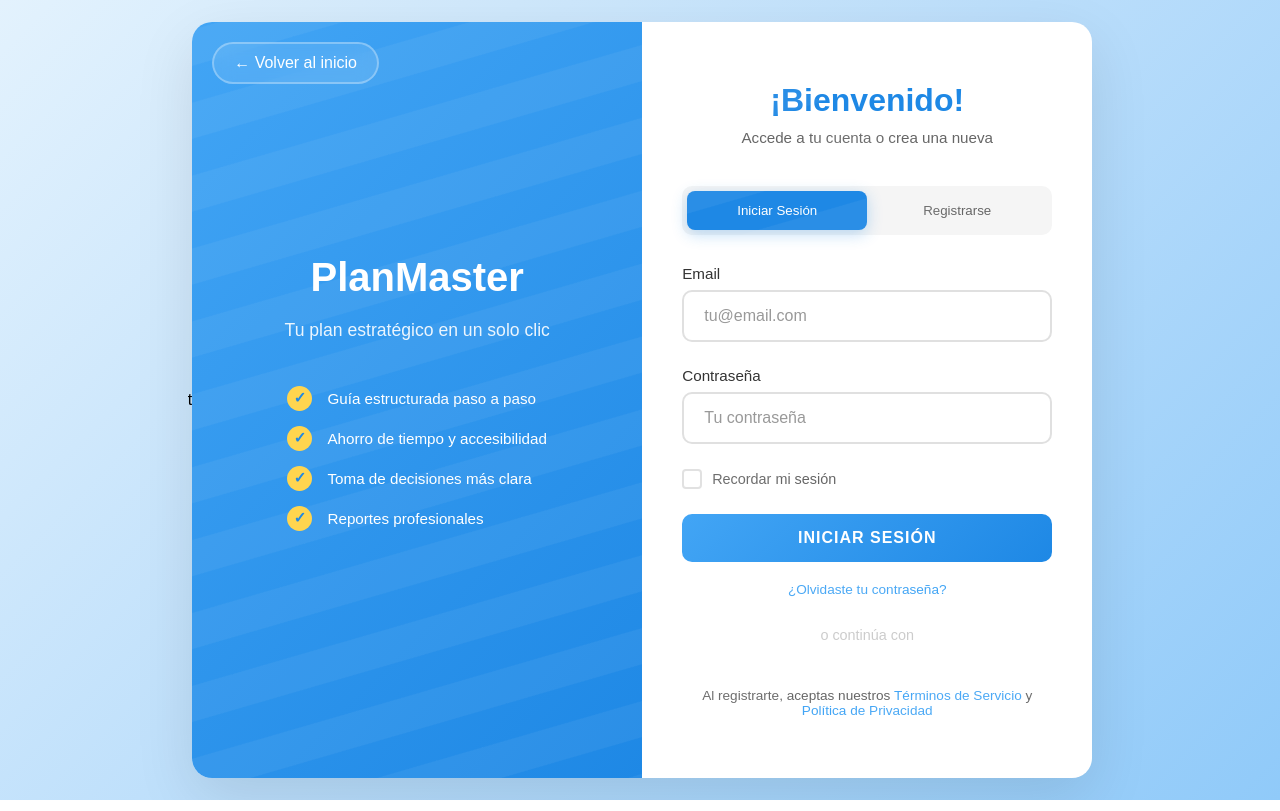
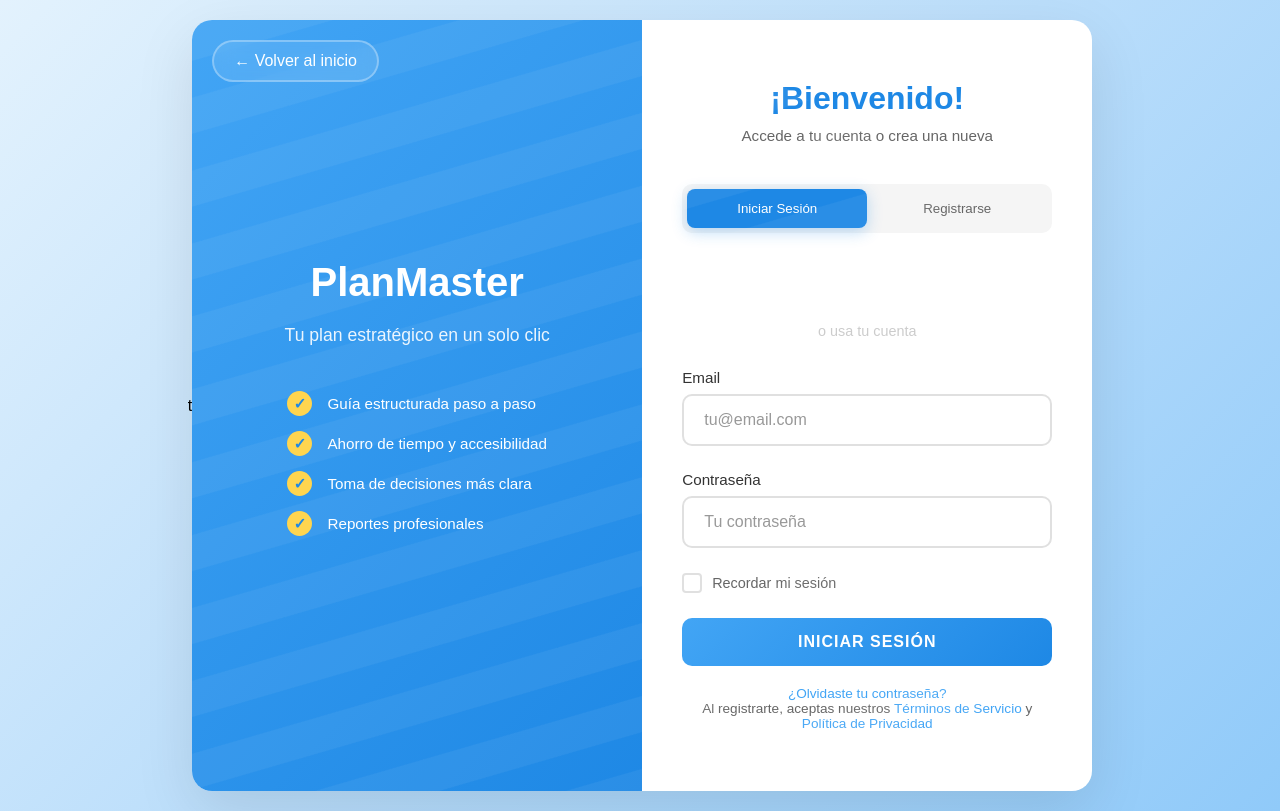
Before and after one commit to UPT-FAING-EPIS/PlanMaster, a PHP site: page /Views/Auth/login.php in a window 1280 px wide. Run offline with PHP 8.4, Linux system fonts and the light colour scheme; some libraries are stand-ins or nearby versions.

Commit message:
glogloglo

```diff
--- a/Publics/css/styles_login.css
+++ b/Publics/css/styles_login.css
@@ -308,7 +308,8 @@ body {
 
 /* Mostrar el botón automático de Google */
 .g_id_signin {
-    margin-bottom: 15px !important;
+    margin-bottom: 20px !important;
+    margin-top: 10px !important;
     display: block !important;
     width: 100% !important;
 }
--- a/Views/Auth/login.php
+++ b/Views/Auth/login.php
@@ -70,6 +70,19 @@ if (AuthController::isLoggedIn()) {
                 <button class="tab-button" data-tab="register-content">Registrarse</button>
             </div>
 
+            <!-- Google Login (Primero) -->
+            <div id="g_id_onload"
+                 data-client_id="123656077365-r7upne95qtnee2qqmjli12cgeb7jomjm.apps.googleusercontent.com"
+                 data-callback="handleCredentialResponse">
+            </div>
+            <div class="g_id_signin" data-type="standard"></div>
+
+            <!-- Separador -->
+            <div class="text-center" style="margin: 30px 0; color: #ccc; position: relative;">
+                <span style="background: white; padding: 0 20px; font-size: 0.9rem;">o usa tu cuenta</span>
+                <div style="position: absolute; top: 50%; left: 0; right: 0; height: 1px; background: #e0e0e0; z-index: -1;"></div>
+            </div>
+
             <!-- Contenido de Login -->
             <div id="login-content" class="form-content active">
                 <form id="loginForm" method="POST" action="../../Controllers/AuthController.php?action=login">
@@ -111,7 +124,7 @@ if (AuthController::isLoggedIn()) {
                     </div>
 
                     <div class="form-group">
-                        <label for="register-email" class="form-label">Email</label>
+                        <label for="register-email" class="form-label">Email (falso)</label>
                         <input type="email" id="register-email" name="email" class="form-input"
                                placeholder="tu@email.com" required>
                     </div>
@@ -130,20 +143,7 @@ if (AuthController::isLoggedIn()) {
 
                     <button type="submit" class="btn btn-primary">Crear Cuenta</button>
                 </form>
-            </div>
-
-            <!-- Separador -->
-            <div class="text-center" style="margin: 30px 0; color: #ccc; position: relative;">
-                <span style="background: white; padding: 0 20px; font-size: 0.9rem;">o continúa con</span>
-                <div style="position: absolute; top: 50%; left: 0; right: 0; height: 1px; background: #e0e0e0; z-index: -1;"></div>
-            </div>
-
-    <!-- Google Login (Real) -->
-    <div id="g_id_onload"
-         data-client_id="123656077365-r7upne95qtnee2qqmjli12cgeb7jomjm.apps.googleusercontent.com"
-         data-callback="handleCredentialResponse">
-    </div>
-    <div class="g_id_signin" data-type="standard"></div>            <div class="text-center text-small">
+            </div>            <div class="text-center text-small">
                 <p>Al registrarte, aceptas nuestros
                    <a href="#" class="link">Términos de Servicio</a> y
                    <a href="#" class="link">Política de Privacidad</a>
@@ -162,13 +162,6 @@ if (AuthController::isLoggedIn()) {
         // Función para manejar la respuesta de Google
         function handleCredentialResponse(response) {
             console.log('Token de Google recibido:', response.credential);
-
-            // Mostrar loading
-            const googleBtn = document.getElementById('googleLogin');
-            if (googleBtn) {
-                googleBtn.innerHTML = '⏳ Iniciando sesión con Google...';
-                googleBtn.disabled = true;
-            }
 
             // Enviar el token al servidor
             fetch('../../Controllers/AuthController.php?action=google_login', {
@@ -189,39 +182,11 @@ if (AuthController::isLoggedIn()) {
                 } else {
                     console.error('Error en login:', data.message);
                     alert('Error al iniciar sesión con Google: ' + data.message);
-
-                    // Restaurar botón
-                    if (googleBtn) {
-                        googleBtn.innerHTML = `
-                            <svg class="google-icon" viewBox="0 0 24 24">
-                                <path fill="#4285F4" d="M22.56 12.25c0-.78-.07-1.53-.2-2.25H12v4.26h5.92c-.26 1.37-1.04 2.53-2.21 3.31v2.77h3.57c2.08-1.92 3.28-4.74 3.28-8.09z"/>
-                                <path fill="#34A853" d="M12 23c2.97 0 5.46-.98 7.28-2.66l-3.57-2.77c-.98.66-2.23 1.06-3.71 1.06-2.86 0-5.29-1.93-6.16-4.53H2.18v2.84C3.99 20.53 7.7 23 12 23z"/>
-                                <path fill="#FBBC05" d="M5.84 14.09c-.22-.66-.35-1.36-.35-2.09s.13-1.43.35-2.09V7.07H2.18C1.43 8.55 1 10.22 1 12s.43 3.45 1.18 4.93l2.85-2.22.81-.62z"/>
-                                <path fill="#EA4335" d="M12 5.38c1.62 0 3.06.56 4.21 1.64l3.15-3.15C17.45 2.09 14.97 1 12 1 7.7 1 3.99 3.47 2.18 7.07l3.66 2.84c.87-2.6 3.3-4.53 6.16-4.53z"/>
-                            </svg>
-                            Continuar con Google
-                        `;
-                        googleBtn.disabled = false;
-                    }
                 }
             })
             .catch(error => {
                 console.error('Error de red:', error);
                 alert('Error de conexión. Por favor intenta de nuevo.');
-
-                // Restaurar botón
-                if (googleBtn) {
-                    googleBtn.innerHTML = `
-                        <svg class="google-icon" viewBox="0 0 24 24">
-                            <path fill="#4285F4" d="M22.56 12.25c0-.78-.07-1.53-.2-2.25H12v4.26h5.92c-.26 1.37-1.04 2.53-2.21 3.31v2.77h3.57c2.08-1.92 3.28-4.74 3.28-8.09z"/>
-                            <path fill="#34A853" d="M12 23c2.97 0 5.46-.98 7.28-2.66l-3.57-2.77c-.98.66-2.23 1.06-3.71 1.06-2.86 0-5.29-1.93-6.16-4.53H2.18v2.84C3.99 20.53 7.7 23 12 23z"/>
-                            <path fill="#FBBC05" d="M5.84 14.09c-.22-.66-.35-1.36-.35-2.09s.13-1.43.35-2.09V7.07H2.18C1.43 8.55 1 10.22 1 12s.43 3.45 1.18 4.93l2.85-2.22.81-.62z"/>
-                            <path fill="#EA4335" d="M12 5.38c1.62 0 3.06.56 4.21 1.64l3.15-3.15C17.45 2.09 14.97 1 12 1 7.7 1 3.99 3.47 2.18 7.07l3.66 2.84c.87-2.6 3.3-4.53 6.16-4.53z"/>
-                        </svg>
-                        Continuar con Google
-                    `;
-                    googleBtn.disabled = false;
-                }
             });
         }
 
```
